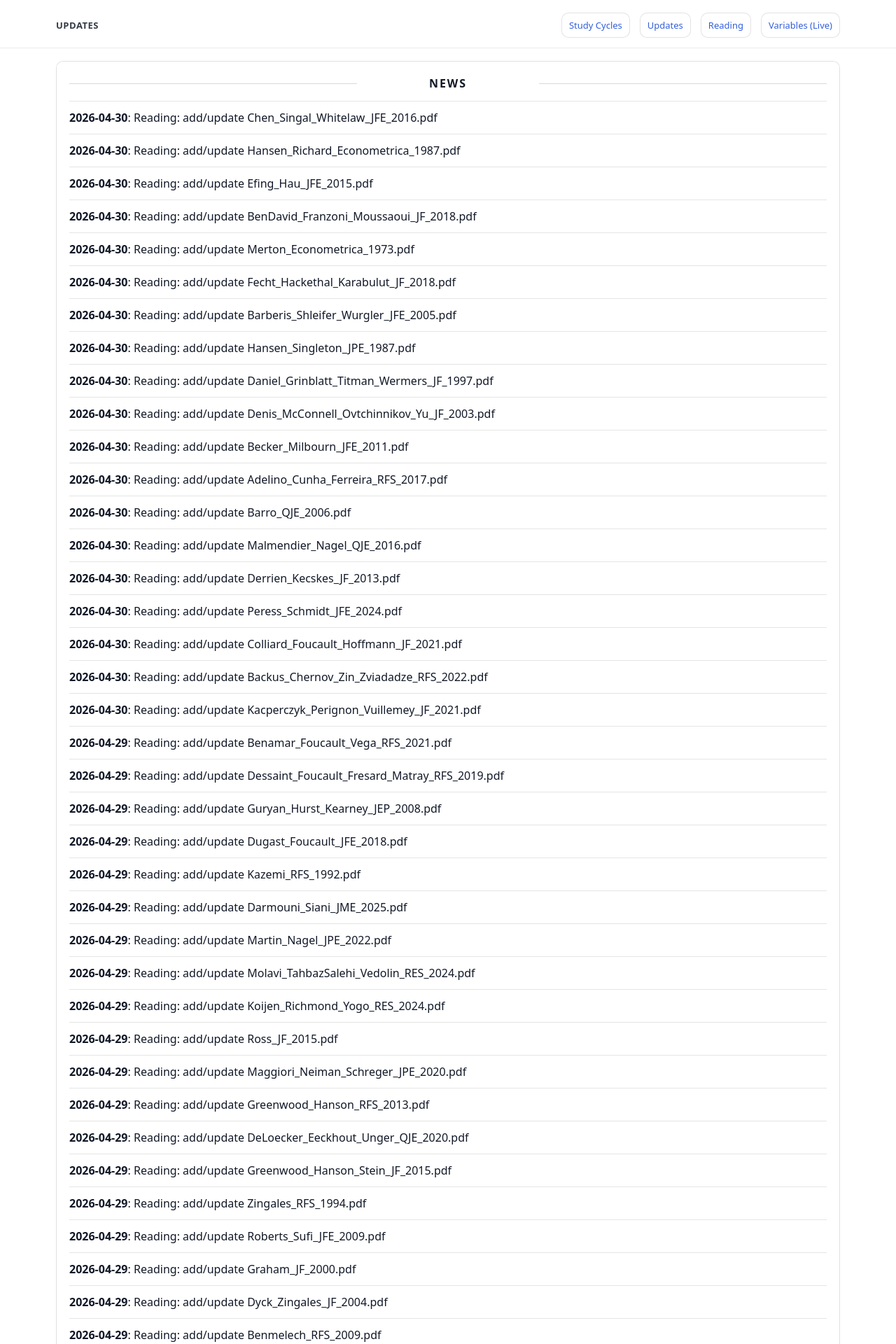
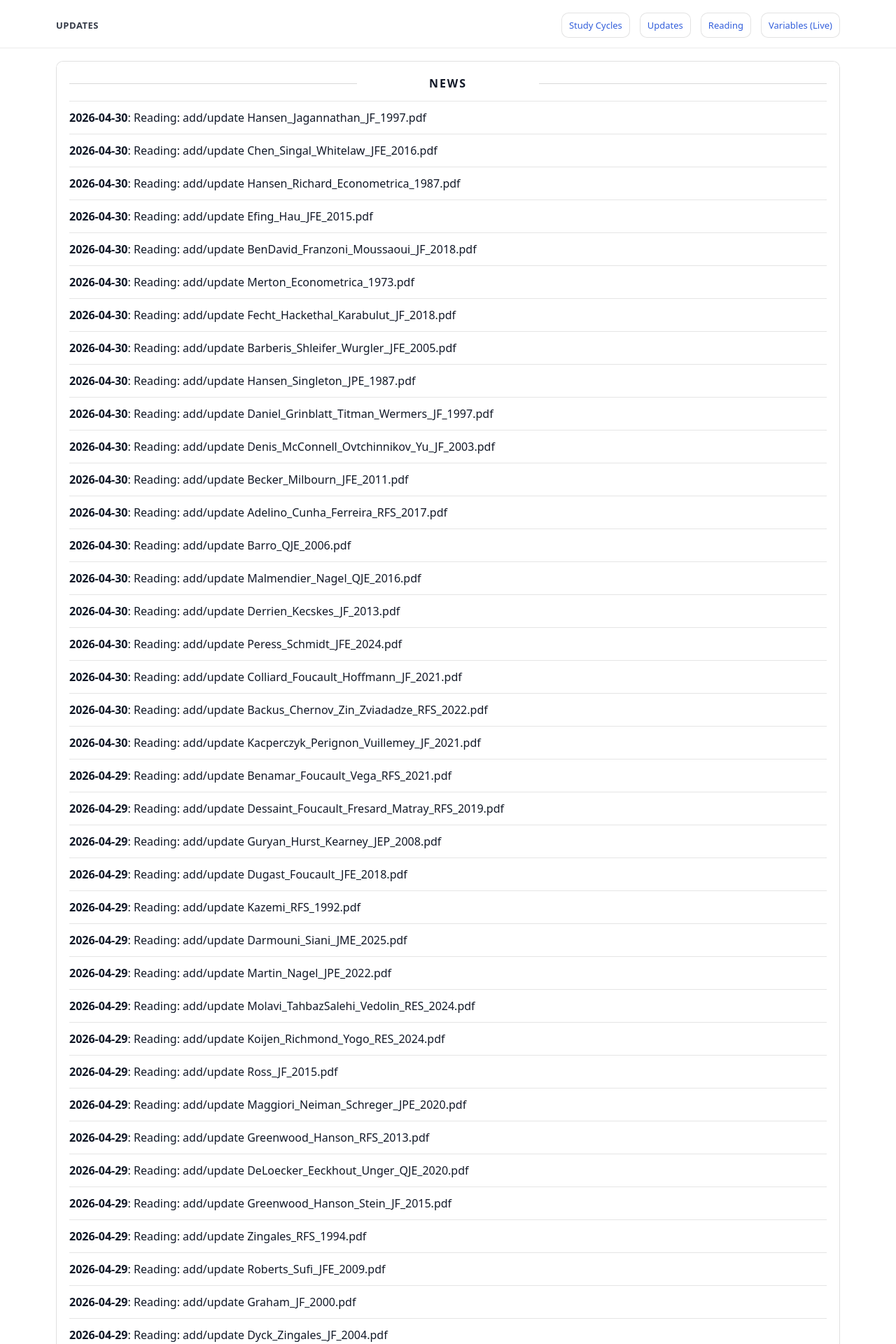
Before and after one commit to yaxinzn/study-archive, a Jekyll site: the page built from updates/index.md, in a window 1280 px wide. Shown: the top 1920 px of the page at 70% size. Built offline with Jekyll 4.4.1, drawn with Linux system fonts in a browser that asks for light colours; some of the changed text lies outside the part shown.

Commit message:
chore: update NEWS feed

```diff
--- a/_data/news.yml
+++ b/_data/news.yml
@@ -1,4 +1,7 @@
 # Auto-generated update history (sorted newest -> oldest). Do not edit manually.
+- ts: "1777545200"
+  date: "2026-04-30"
+  title: "Reading: add/update Hansen_Jagannathan_JF_1997.pdf"
 - ts: "1777544793"
   date: "2026-04-30"
   title: "Reading: add/update Chen_Singal_Whitelaw_JFE_2016.pdf"
```
